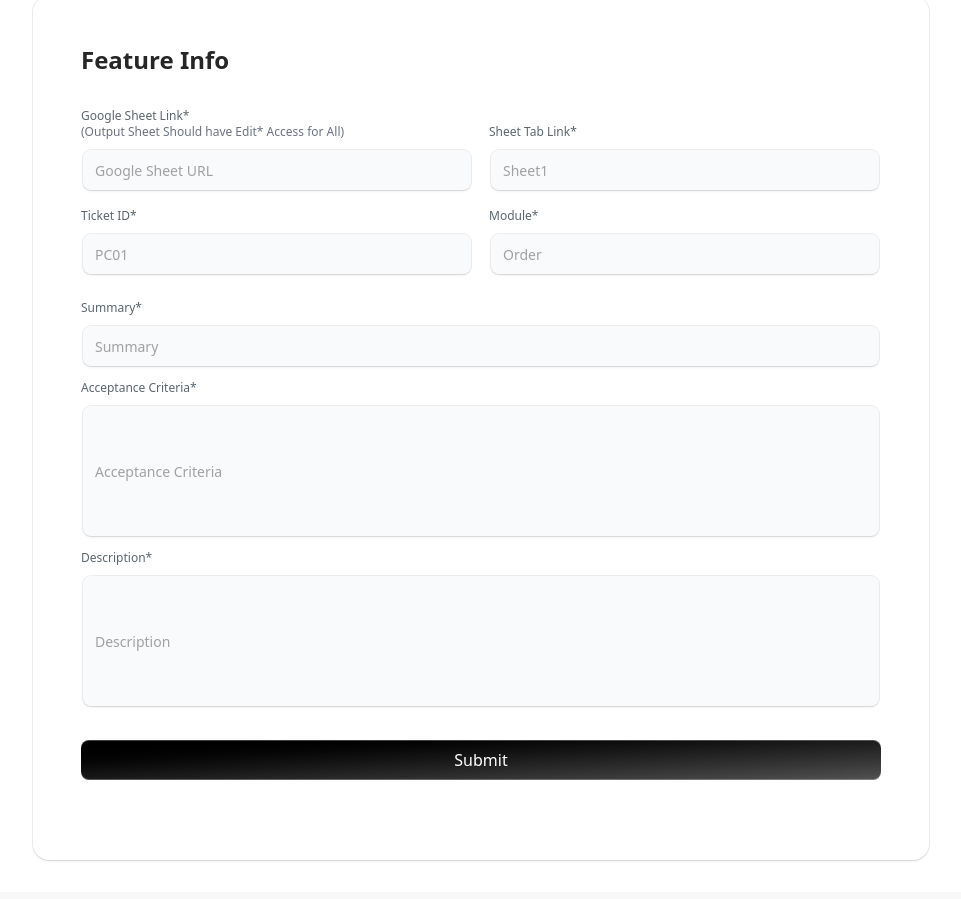
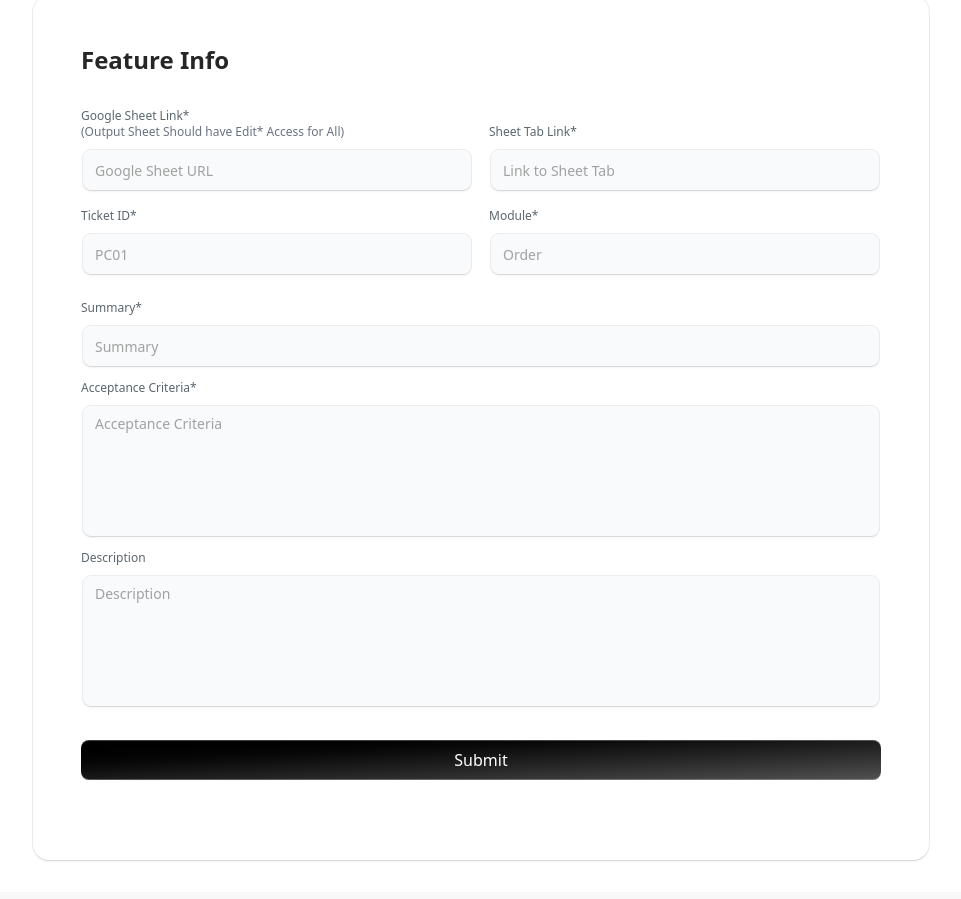
Before and after one commit to sharmarishikesh1215/aitestagent, a Next.js app: page / in a window 1280 px wide. Shown: the part 513-1412 px from the top of the page, without its empty margins (159-1120 px from the left). Built offline with nearby package versions, Linux system fonts and the light colour scheme.

Commit message:
text area fixed minor error handling

```diff
--- a/app/components/Signup.tsx
+++ b/app/components/Signup.tsx
@@ -1,6 +1,7 @@
 "use client";
 import React, { useState, useEffect } from "react";
 import { Input } from "@/components/ui/input";
+import { Textarea } from "@/components/ui/textarea"; // <-- Add this import
 import { Label } from "@/components/ui/label";
 import { cn } from "@/lib/utils";
 
@@ -109,7 +110,7 @@ export function SignupFormDemo() {
               <Input
                 id="sheet"
                 name="sheet"
-                placeholder="Sheet1"
+                placeholder="Link to Sheet Tab"
                 type="text"
                 value={form.sheet}
                 onChange={handleChange}
@@ -148,7 +149,7 @@ export function SignupFormDemo() {
           </LabelInputContainer>
           <LabelInputContainer>
             <CustomLabel htmlFor="ac">Acceptance Criteria*</CustomLabel>
-            <Input
+            <Textarea
               id="ac"
               name="ac"
               placeholder="Acceptance Criteria"
@@ -156,23 +157,20 @@ export function SignupFormDemo() {
                 "h-[130px] w-full rounded-md border border-gray-300 focus:border-black focus:ring-2 focus:ring-black dark:bg-zinc-900 dark:text-white resize-none transition-colors",
                 inputClassName
               )}
-              // rows={3}
               value={form.ac}
               onChange={handleChange}
               required
             />
           </LabelInputContainer>
           <LabelInputContainer>
-            <CustomLabel htmlFor="desc">Description*</CustomLabel>
-            <Input
-              // as="textarea"
+            <CustomLabel htmlFor="desc">Description</CustomLabel>
+            <Textarea
               id="desc"
               name="desc"
               placeholder="Description"
               className={cn("h-[130px] w-full resize-none", inputClassName)}
               value={form.desc}
               onChange={handleChange}
-              required
             />
           </LabelInputContainer>
         </div>
@@ -188,14 +186,52 @@ export function SignupFormDemo() {
           showAlert &&
           (() => {
             let message = "";
+            let isError = false;
+
             try {
               const parsed = JSON.parse(response);
-              message = parsed.message || response;
+              // If response is {"message":"Error in workflow"}
+              if (
+                typeof parsed === "object" &&
+                parsed !== null &&
+                parsed.message === "Error in workflow"
+              ) {
+                message = "Please check all of the fields";
+                isError = true;
+              } else if (
+                response &&
+                response !== "null" &&
+                response.trim() !== ""
+              ) {
+                message = "Sheet is Updated!";
+              } else {
+                message = "No response received.";
+                isError = true;
+              }
             } catch {
-              message = response;
+              // If response is not JSON, fallback
+              if (response && response !== "null" && response.trim() !== "") {
+                message = "Sheet is Updated!";
+              } else {
+                message = "No response received.";
+                isError = true;
+              }
             }
+
             return (
-              <div role="alert" className="alert alert-success mt-4">
+              <div
+                role="alert"
+                className={`alert mt-4 ${
+                  isError
+                    ? "bg-red-100 text-red-700 border border-red-200"
+                    : "alert-success"
+                }`}
+                style={
+                  isError
+                    ? { backgroundColor: "#ffe5e5", color: "#b91c1c" }
+                    : {}
+                }
+              >
                 <svg
                   xmlns="http://www.w3.org/2000/svg"
                   className="h-6 w-6 shrink-0 stroke-current"
@@ -206,7 +242,11 @@ export function SignupFormDemo() {
                     strokeLinecap="round"
                     strokeLinejoin="round"
                     strokeWidth="2"
-                    d="M9 12l2 2 4-4m6 2a9 9 0 11-18 0 9 9 0 0118 0z"
+                    d={
+                      isError
+                        ? "M6 18L18 6M6 6l12 12"
+                        : "M9 12l2 2 4-4m6 2a9 9 0 11-18 0 9 9 0 0118 0z"
+                    }
                   />
                 </svg>
                 <span>{message}</span>
--- /dev/null
+++ b/components/ui/textarea.tsx
@@ -0,0 +1,57 @@
+"use client";
+import * as React from "react";
+import { cn } from "@/lib/utils";
+import { useMotionTemplate, useMotionValue, motion } from "motion/react";
+
+const Textarea = React.forwardRef<
+  HTMLTextAreaElement,
+  React.TextareaHTMLAttributes<HTMLTextAreaElement>
+>(({ className, ...props }, ref) => {
+  const radius = 100;
+  const [visible, setVisible] = React.useState(false);
+
+  const mouseX = useMotionValue(0);
+  const mouseY = useMotionValue(0);
+
+  function handleMouseMove(
+    event: React.MouseEvent<HTMLDivElement, MouseEvent>
+  ) {
+    const { currentTarget, clientX, clientY } = event;
+    const { left, top } = currentTarget.getBoundingClientRect();
+
+    mouseX.set(clientX - left);
+    mouseY.set(clientY - top);
+  }
+
+  return (
+    <motion.div
+      style={{
+        background: useMotionTemplate`
+          radial-gradient(
+            ${
+              visible ? radius + "px" : "0px"
+            } circle at ${mouseX}px ${mouseY}px,
+            #3b82f6,
+            transparent 80%
+          )
+        `,
+      }}
+      onMouseMove={handleMouseMove}
+      onMouseEnter={() => setVisible(true)}
+      onMouseLeave={() => setVisible(false)}
+      className="group/input rounded-lg p-[2px] transition duration-300"
+    >
+      <textarea
+        ref={ref}
+        className={cn(
+          `shadow-input dark:placeholder-text-neutral-600 flex w-full rounded-md border-none bg-gray-50 px-3 py-2 text-sm text-black transition duration-400 group-hover/input:shadow-none file:border-0 file:bg-transparent file:text-sm file:font-medium placeholder:text-neutral-400 focus-visible:ring-[2px] focus-visible:ring-neutral-400 focus-visible:outline-none disabled:cursor-not-allowed disabled:opacity-50 dark:bg-zinc-800 dark:text-white dark:shadow-[0px_0px_1px_1px_#404040] dark:focus-visible:ring-neutral-600`,
+          className
+        )}
+        {...props}
+      />
+    </motion.div>
+  );
+});
+Textarea.displayName = "Textarea";
+
+export { Textarea };
```
Also changed, not shown: 1 other file (tests, documents, lock files or other folders).
